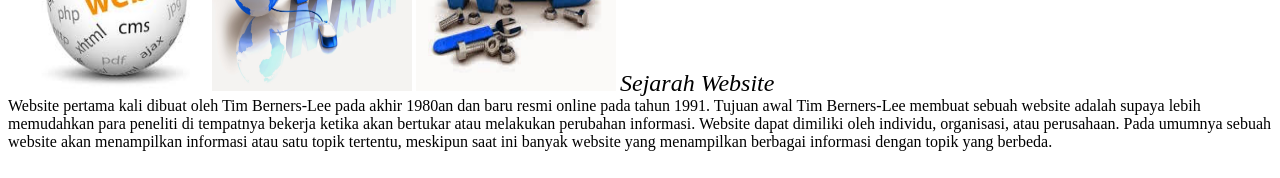
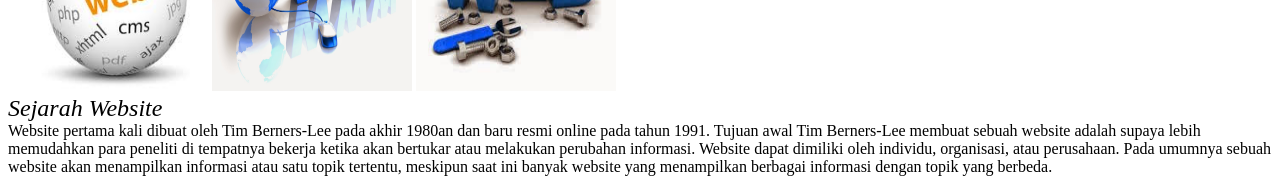
Before and after one commit to ArdiBob/ardiwibowo.github.io, a plain HTML site: page index.html in a window 1280 px wide. Shown: the part 446-624 px from the top of the page. Drawn offline with Linux system fonts and the light colour scheme.

Commit message:
Update index.html

```diff
--- a/index.html
+++ b/index.html
@@ -36,8 +36,9 @@
 	<h2>WEB Image</h2>
 	<img src="picture1.jpg" width="200" height="200">
 	<img src="picture2.jpg" width="200" height="200">
-	<img src="picture3.jpg" width="200" height="200">
-		<font face="Times New Roman" size="5" color="black">
+	<img src="picture3.jpg" width="200" height="200"><br>
+
+	<font face="Times New Roman" size="5" color="black">
 	<i>Sejarah Website</i></font><br>
 	<font face="Times New Roman" size="3" color="black">
 	Website pertama kali dibuat oleh Tim Berners-Lee pada akhir 1980an dan baru resmi online pada tahun 1991.
```
